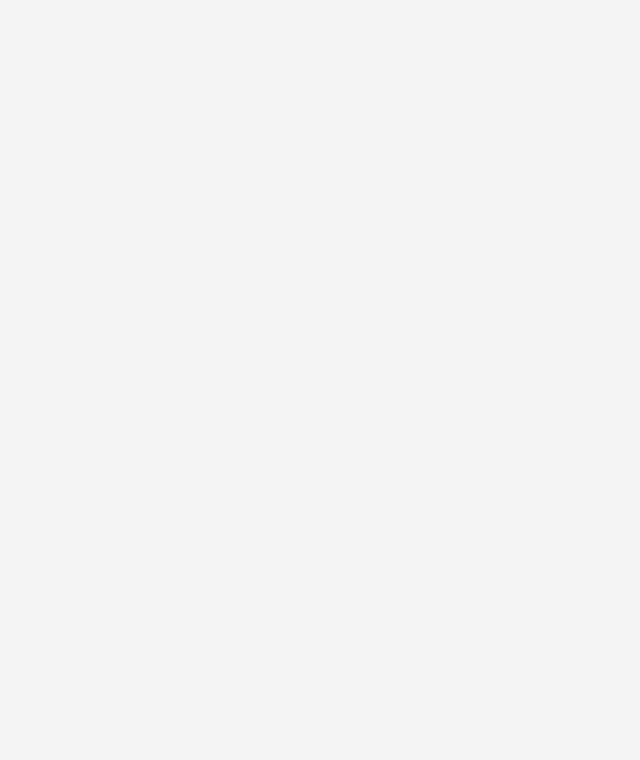
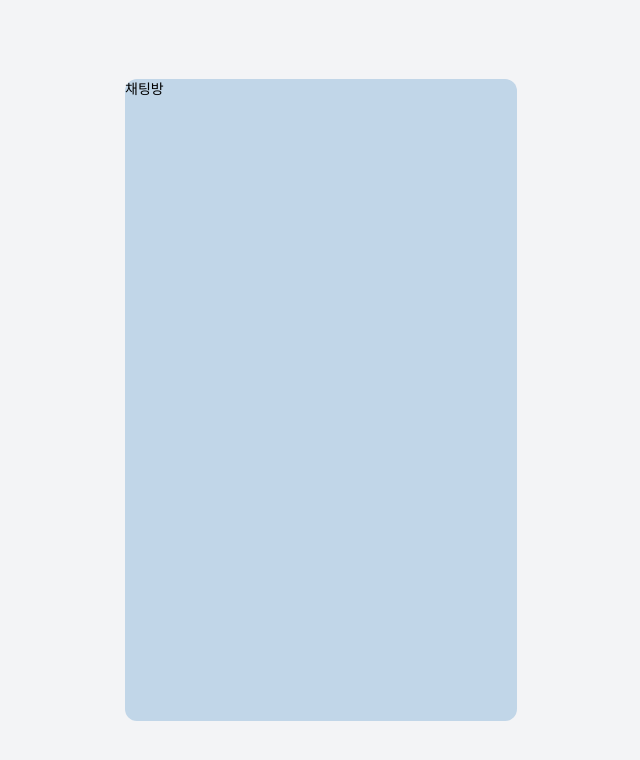
Before and after one commit to SNXWXH/kakaotalk-clone-coding, a React (Vite) app: page /chat in a window 1280 px wide. Before the commit this address had no page. Shown: the top 760 px of the page, without its empty margins (319-959 px from the left). Built offline with nearby package versions, Linux system fonts and the light colour scheme.

Commit message:
feat: 채팅 컴포넌트 틀 생성 및 chat 라우터 추가

```diff
--- a/src/main.tsx
+++ b/src/main.tsx
@@ -6,6 +6,7 @@ import Layout from './common/Layout';
 import LoginPage from './pages/login/LoginPage';
 import RegisterPage from './pages/register/RegisterPage';
 import ChatList from './pages/chatList/ChatList';
+import Chat from './pages/chat/Chat';
 
 createRoot(document.getElementById('root')!).render(
   <StrictMode>
@@ -15,6 +16,7 @@ createRoot(document.getElementById('root')!).render(
           <Route path='/' element={<LoginPage />} />
           <Route path='/register' element={<RegisterPage />} />
           <Route path='/chatList' element={<ChatList />} />
+          <Route path='/chat' element={<Chat />} />
         </Routes>
       </BrowserRouter>
     </Layout>
--- /dev/null
+++ b/src/pages/chat/Chat.tsx
@@ -0,0 +1,11 @@
+function Chat() {
+  return (
+    <>
+      <div className='flex flex-col w-[392px] h-[642px] bg-[#c1d6e8] text-sm rounded-xl'>
+        채팅방
+      </div>
+    </>
+  );
+}
+
+export default Chat;
```
